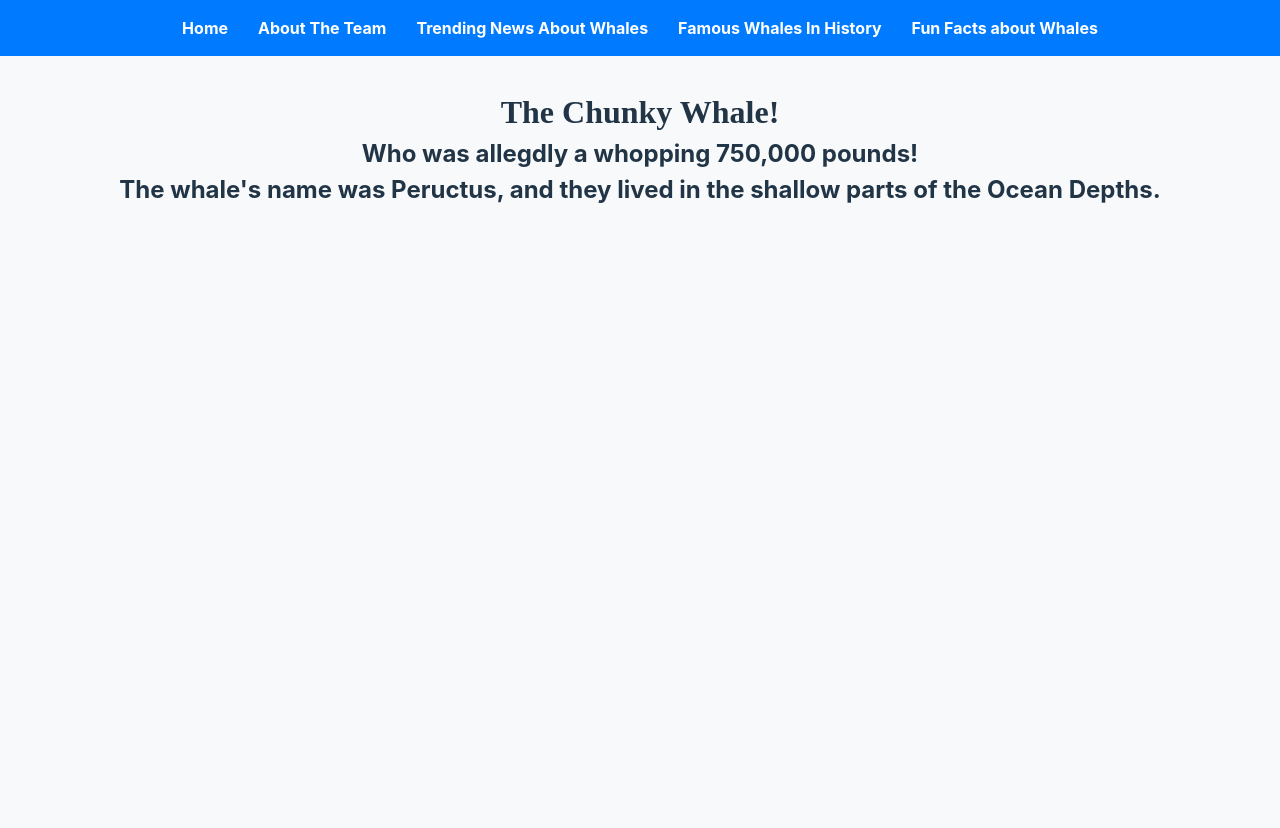
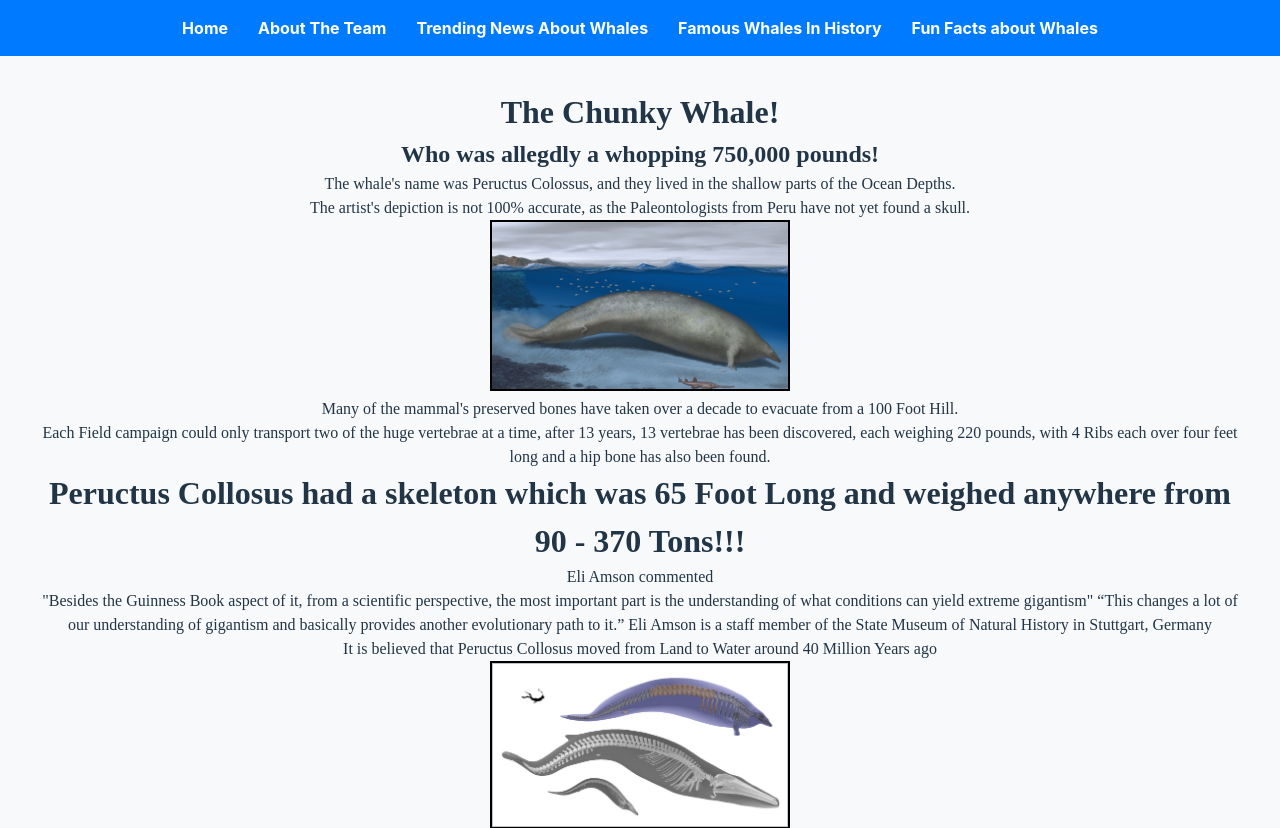
Before and after one commit to liamcmtreacy/WebUI_LiamMikeyJess_groupProject, a SvelteKit app in the folder svelte-app/: page /340_Ton_Whale in a window 1280 px wide. Shown: the top 828 px of the page. Built offline with nearby package versions, Linux system fonts and the light colour scheme.

Commit message:
worked on a page, added some more CSS, more on heaviest whale, played around with Modal and Cards, planning to add more Modals

```diff
--- a/svelte-app/src/lib/index.js
+++ b/svelte-app/src/lib/index.js
@@ -4,3 +4,4 @@ export {default as Header} from "./components/Header.svelte";
 export {default as Navigation} from "./components/Navigation.svelte";
 export {default as Footer} from "./components/Footer.svelte";
 export {default as Card} from "./components/Card.svelte";
+export {default as Modal} from "./components/Modal.svelte";
--- a/svelte-app/src/routes/340_Ton_Whale/+page.svelte
+++ b/svelte-app/src/routes/340_Ton_Whale/+page.svelte
@@ -1,15 +1,46 @@
 <h1>The Chunky Whale!</h1>
 <h2> Who was allegdly a whopping 750,000 pounds!</h2>
 
-<h2>The whale's name was Peructus, and they lived in the shallow parts of the Ocean Depths. <br>
+<p>The whale's name was Peructus Colossus, and they lived in the shallow parts of the Ocean Depths. <br>
+    The artist's depiction is not 100% accurate, as the Paleontologists from Peru have not yet found a skull. <br>
+</p>
 
-</h2>
+<img src = "/skyNewsWhale.jpg" alt = "An ancient depiction of what is believed to be the largest whale of all time, who is grey in color">
+<p> Many of the mammal's preserved bones have taken over a decade to evacuate from a 100 Foot Hill. <br>
+    Each Field campaign could only transport two of the huge vertebrae at a time, after 13 years, 13 vertebrae has been discovered, each weighing 220 pounds, with 4 Ribs each over four feet long and a hip bone has also been found.
+</p>
 
+<h1> Peructus Collosus had a skeleton which was 65 Foot Long and weighed anywhere from 90 - 370 Tons!!! </h1>
+
+<p> Eli Amson commented <br> "Besides the Guinness Book aspect of it, from a scientific perspective, the most important part is the understanding of what conditions can yield extreme gigantism"
+“This changes a lot of our understanding of gigantism and basically provides another evolutionary path to it.”
+Eli Amson is a staff member of the State Museum of Natural History in Stuttgart, Germany
+</p>
+
+<p> It is believed that Peructus Collosus moved from Land to Water around 40 Million Years ago</p>
+<img src = "/3D_Model_P_Collosus.jpg" alt = "3D Model of Peructus Collosus' Skeleton">
+
+<p> Skeletal Fragments from Peructus Collosus are now on Display at the Museum of Natural History in Lima</p>
+<p> Nicholas Pyenson, a paleobiologist who is the curator of of fossil marine mammals at the Smithsonian National Museum of Natural History says "I think what the authors are proposing is perhaps the chonkiest whale ever"</p>
 
 <style>
     h1 {
         font-family: cursive;
         font-weight: bold;
+    }
 
+    h2 {
+        font-family: cursive;
+        font-weight: bold;
     }
+
+    p {
+        font-family: cursive;
+    }
+
+    img {
+    width: 300px;
+    height: auto;
+    border: 2px solid black;
+}
 </style>
--- a/svelte-app/src/routes/Whales in History/+page.svelte
+++ b/svelte-app/src/routes/Whales in History/+page.svelte
@@ -9,8 +9,6 @@
 <a href = "340_Ton_Whale">
     <img src = "/skyNewsWhale.jpg" alt = "An ancient depiction of what is believed to be the largest whale of all time, who is grey in color">
 </a>
-
-
 
 <style>
 h1 {
```
Also changed, not shown: svelte-app/src/lib/components/Card.svelte (+21 -0 lines), svelte-app/src/lib/components/Modal.svelte (added, +54 -0 lines), svelte-app/src/routes/About/+page.svelte (+7 -1 lines), svelte-app/src/routes/Trending Whale News/+page.svelte (+0 -8 lines), svelte-app/static/3D_Model_P_Collosus.jpg (added).
